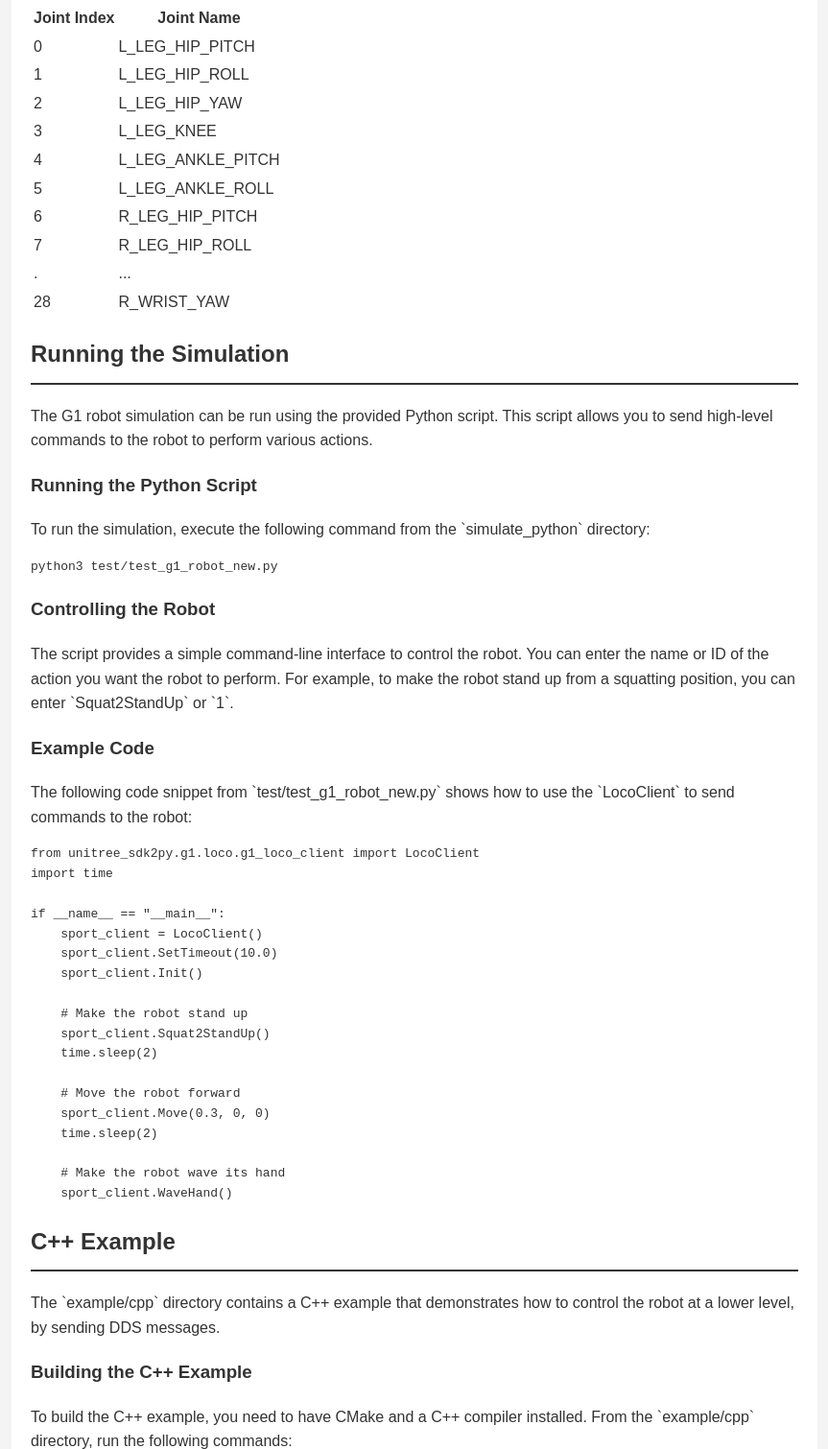
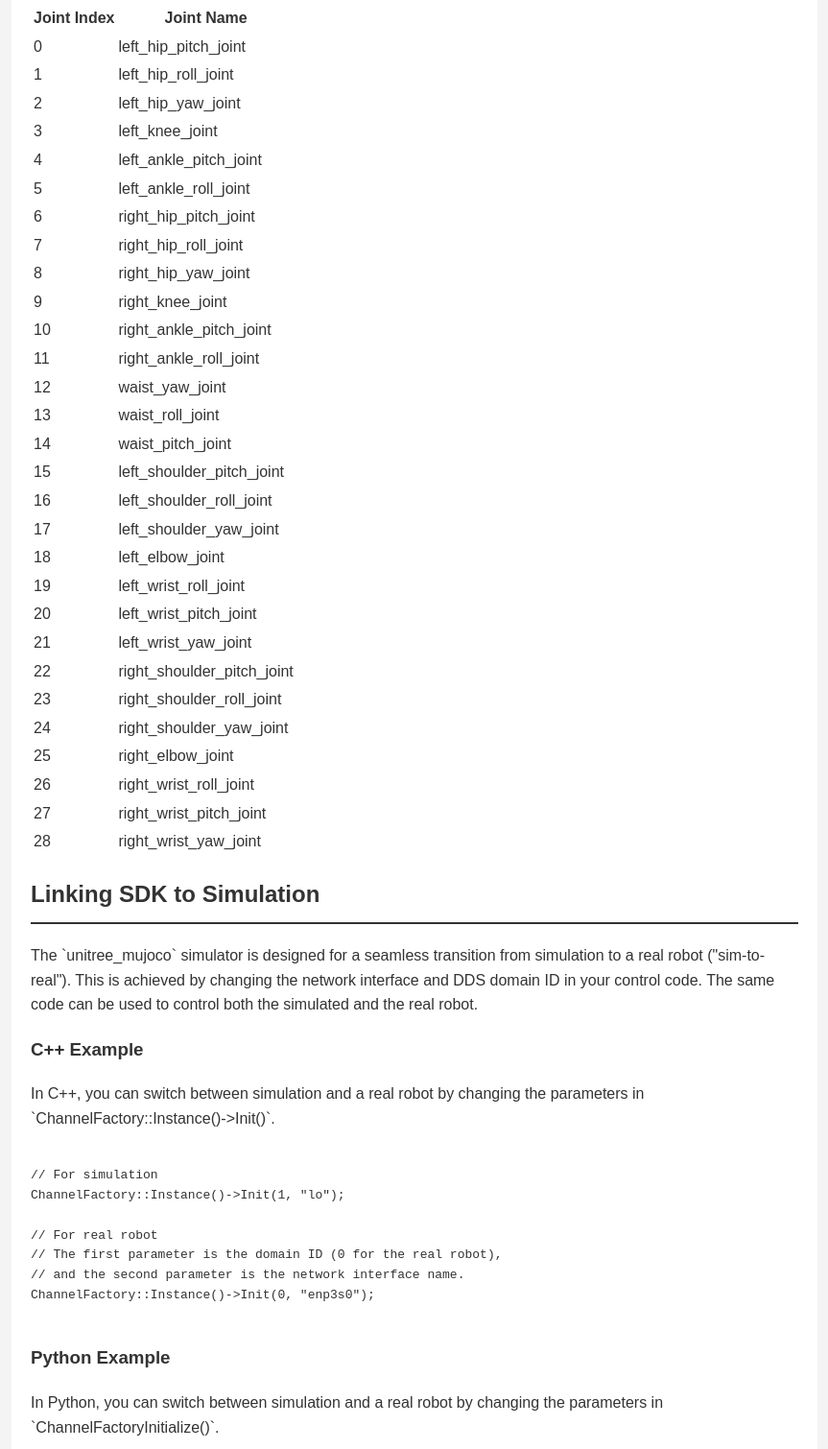
Before and after one commit to KatzAIM/unitree_mujoco_g1_docs, a plain HTML site: page index.html in a window 1280 px wide. Shown: the part 1273-2783 px from the top of the page at 96% size, without its empty margins (208-1071 px from the left). Drawn offline with Linux system fonts and the light colour scheme.

Commit message:
Update documentation with joint indices and SDK linking information

```diff
--- a/index.html
+++ b/index.html
@@ -57,17 +57,65 @@
                     <th>Joint Index</th>
                     <th>Joint Name</th>
                 </tr>
-                <tr><td>0</td><td>L_LEG_HIP_PITCH</td></tr>
-                <tr><td>1</td><td>L_LEG_HIP_ROLL</td></tr>
-                <tr><td>2</td><td>L_LEG_HIP_YAW</td></tr>
-                <tr><td>3</td><td>L_LEG_KNEE</td></tr>
-                <tr><td>4</td><td>L_LEG_ANKLE_PITCH</td></tr>
-                <tr><td>5</td><td>L_LEG_ANKLE_ROLL</td></tr>
-                <tr><td>6</td><td>R_LEG_HIP_PITCH</td></tr>
-                <tr><td>7</td><td>R_LEG_HIP_ROLL</td></tr>
-                <tr><td>.</td><td>...</td></tr>
-                <tr><td>28</td><td>R_WRIST_YAW</td></tr>
+                <tr><td>0</td><td>left_hip_pitch_joint</td></tr>
+                <tr><td>1</td><td>left_hip_roll_joint</td></tr>
+                <tr><td>2</td><td>left_hip_yaw_joint</td></tr>
+                <tr><td>3</td><td>left_knee_joint</td></tr>
+                <tr><td>4</td><td>left_ankle_pitch_joint</td></tr>
+                <tr><td>5</td><td>left_ankle_roll_joint</td></tr>
+                <tr><td>6</td><td>right_hip_pitch_joint</td></tr>
+                <tr><td>7</td><td>right_hip_roll_joint</td></tr>
+                <tr><td>8</td><td>right_hip_yaw_joint</td></tr>
+                <tr><td>9</td><td>right_knee_joint</td></tr>
+                <tr><td>10</td><td>right_ankle_pitch_joint</td></tr>
+                <tr><td>11</td><td>right_ankle_roll_joint</td></tr>
+                <tr><td>12</td><td>waist_yaw_joint</td></tr>
+                <tr><td>13</td><td>waist_roll_joint</td></tr>
+                <tr><td>14</td><td>waist_pitch_joint</td></tr>
+                <tr><td>15</td><td>left_shoulder_pitch_joint</td></tr>
+                <tr><td>16</td><td>left_shoulder_roll_joint</td></tr>
+                <tr><td>17</td><td>left_shoulder_yaw_joint</td></tr>
+                <tr><td>18</td><td>left_elbow_joint</td></tr>
+                <tr><td>19</td><td>left_wrist_roll_joint</td></tr>
+                <tr><td>20</td><td>left_wrist_pitch_joint</td></tr>
+                <tr><td>21</td><td>left_wrist_yaw_joint</td></tr>
+                <tr><td>22</td><td>right_shoulder_pitch_joint</td></tr>
+                <tr><td>23</td><td>right_shoulder_roll_joint</td></tr>
+                <tr><td>24</td><td>right_shoulder_yaw_joint</td></tr>
+                <tr><td>25</td><td>right_elbow_joint</td></tr>
+                <tr><td>26</td><td>right_wrist_roll_joint</td></tr>
+                <tr><td>27</td><td>right_wrist_pitch_joint</td></tr>
+                <tr><td>28</td><td>right_wrist_yaw_joint</td></tr>
             </table>
+        </section>
+
+        <section id="linking-sdk-to-simulation">
+            <h2>Linking SDK to Simulation</h2>
+            <p>The `unitree_mujoco` simulator is designed for a seamless transition from simulation to a real robot ("sim-to-real"). This is achieved by changing the network interface and DDS domain ID in your control code. The same code can be used to control both the simulated and the real robot.</p>
+
+            <h3>C++ Example</h3>
+            <p>In C++, you can switch between simulation and a real robot by changing the parameters in `ChannelFactory::Instance()->Init()`.</p>
+            <pre><code>
+// For simulation
+ChannelFactory::Instance()->Init(1, "lo");
+
+// For real robot
+// The first parameter is the domain ID (0 for the real robot),
+// and the second parameter is the network interface name.
+ChannelFactory::Instance()->Init(0, "enp3s0");
+            </code></pre>
+
+            <h3>Python Example</h3>
+            <p>In Python, you can switch between simulation and a real robot by changing the parameters in `ChannelFactoryInitialize()`.</p>
+            <pre><code>
+# For simulation
+ChannelFactoryInitialize(1, "lo")
+
+# For real robot
+# The first parameter is the domain ID (0 for the real robot),
+# and the second parameter is the network interface name.
+ChannelFactoryInitialize(0, "enp3s0")
+            </code></pre>
         </section>
 
         <section id="running-simulation">
@@ -87,9 +135,7 @@
 import time
 
 if __name__ == "__main__":
-    sport_client = LocoClient()
-    sport_client.SetTimeout(10.0)
-    sport_client.Init()
+    sport_.Init()
 
     # Make the robot stand up
     sport_client.Squat2StandUp()
```
Also changed, not shown: 1 other file.
